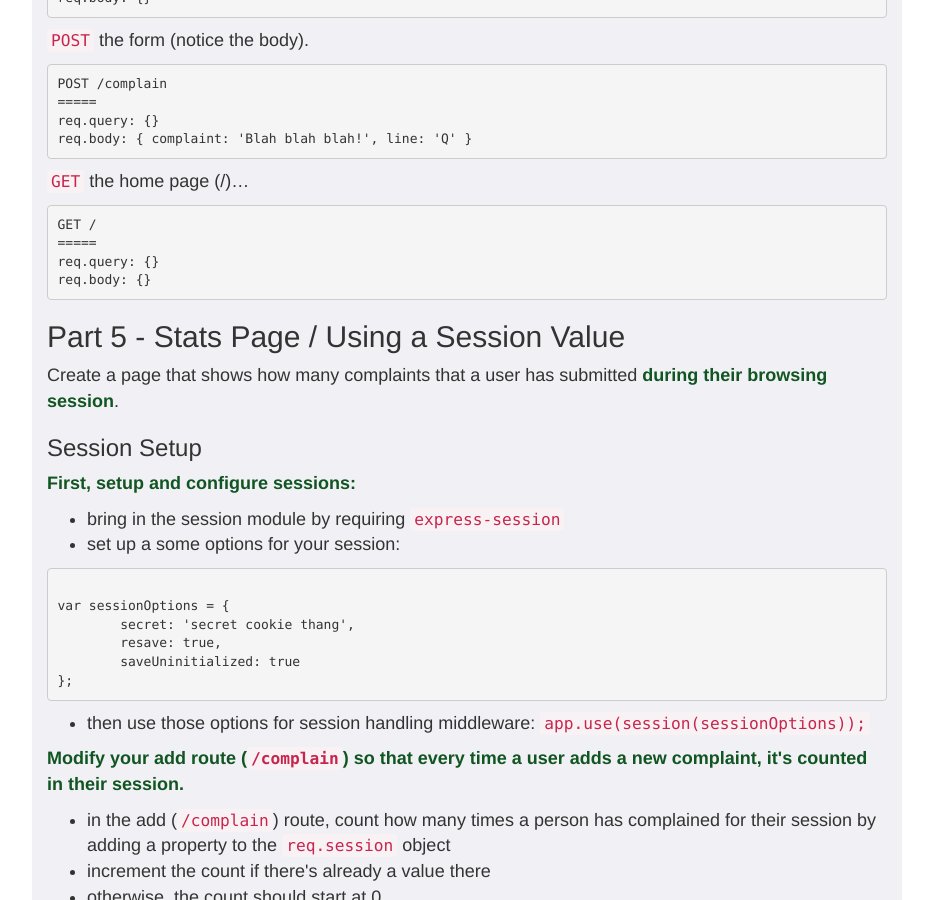
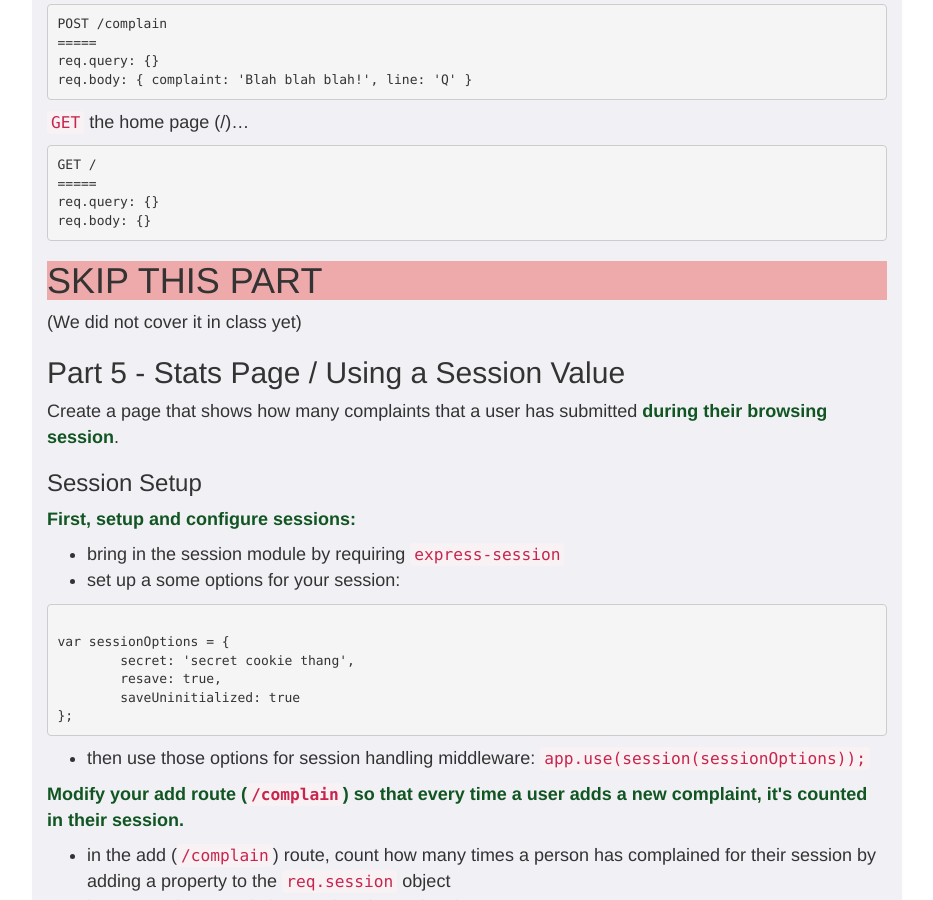
Before and after one commit to foureyes/csci-ua.0480-spring2018-008, a Jekyll site: the page built from homework/04.markdown, in a window 1280 px wide and 900 px high, scrolled down 8084 px. Shown: the whole window, without its empty margins (173-1106 px from the left). Built offline with Jekyll 4.4.1, drawn with Linux system fonts in a browser that asks for light colours.

Commit message:
remove draft status hw4

```diff
--- a/homework/04.markdown
+++ b/homework/04.markdown
@@ -12,7 +12,6 @@
 	background-color: #eaa;
 }
 </style>
-<h1 class='warning'>DRAFT</h1>
 # Express - Static Files, Forms, Sessions __Due Monday, March 5th, by 11PM__
 
 ## Overview
@@ -281,6 +280,10 @@
 </code></pre>
 
 
+<h1 class='warning'>SKIP THIS PART</h1>
+
+(We did not cover it in class yet)
+
 ## Part 5 - Stats Page / Using a Session Value
 
 Create a page that shows how many complaints that a user has submitted __during their browsing session__.
```
